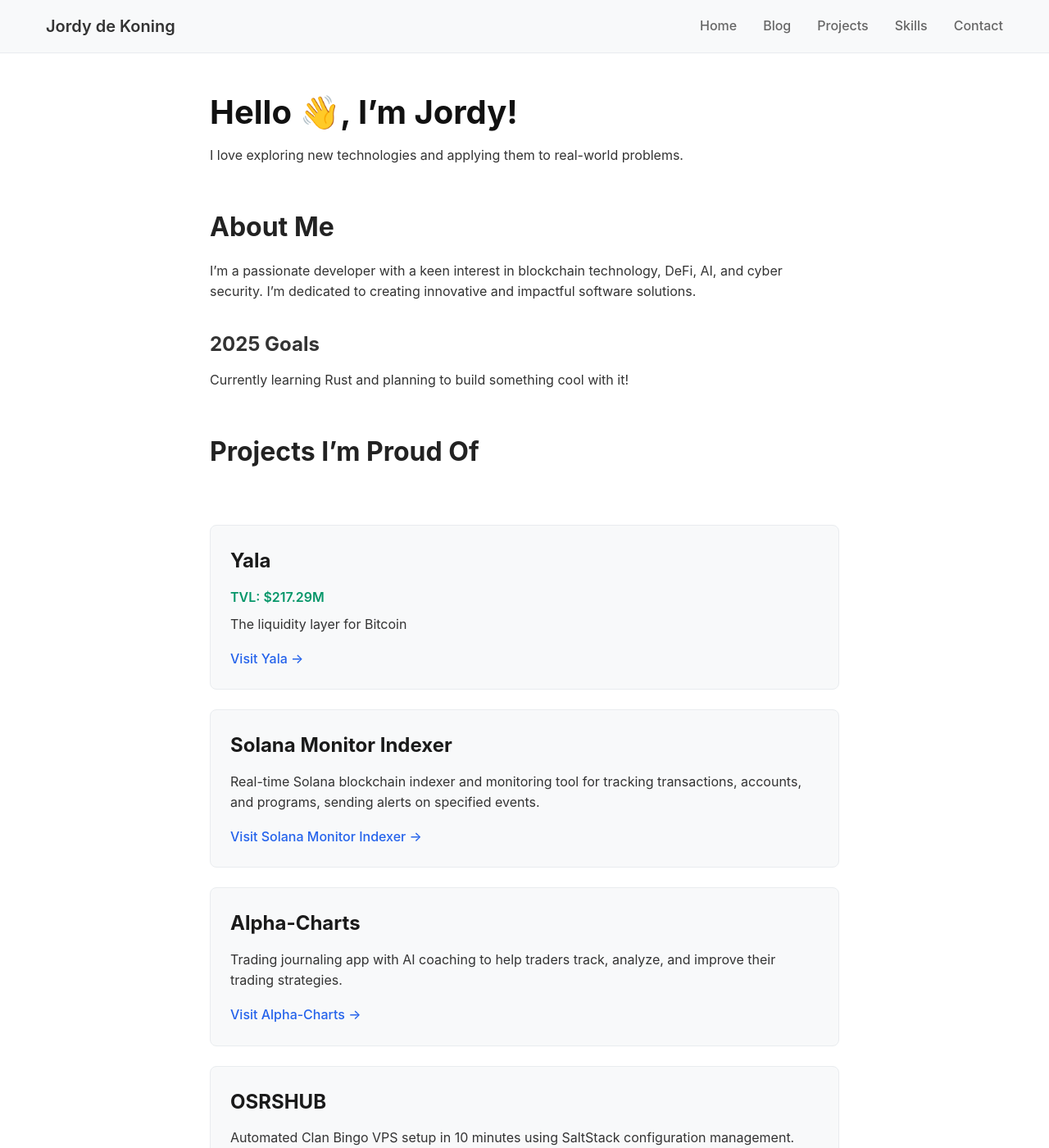
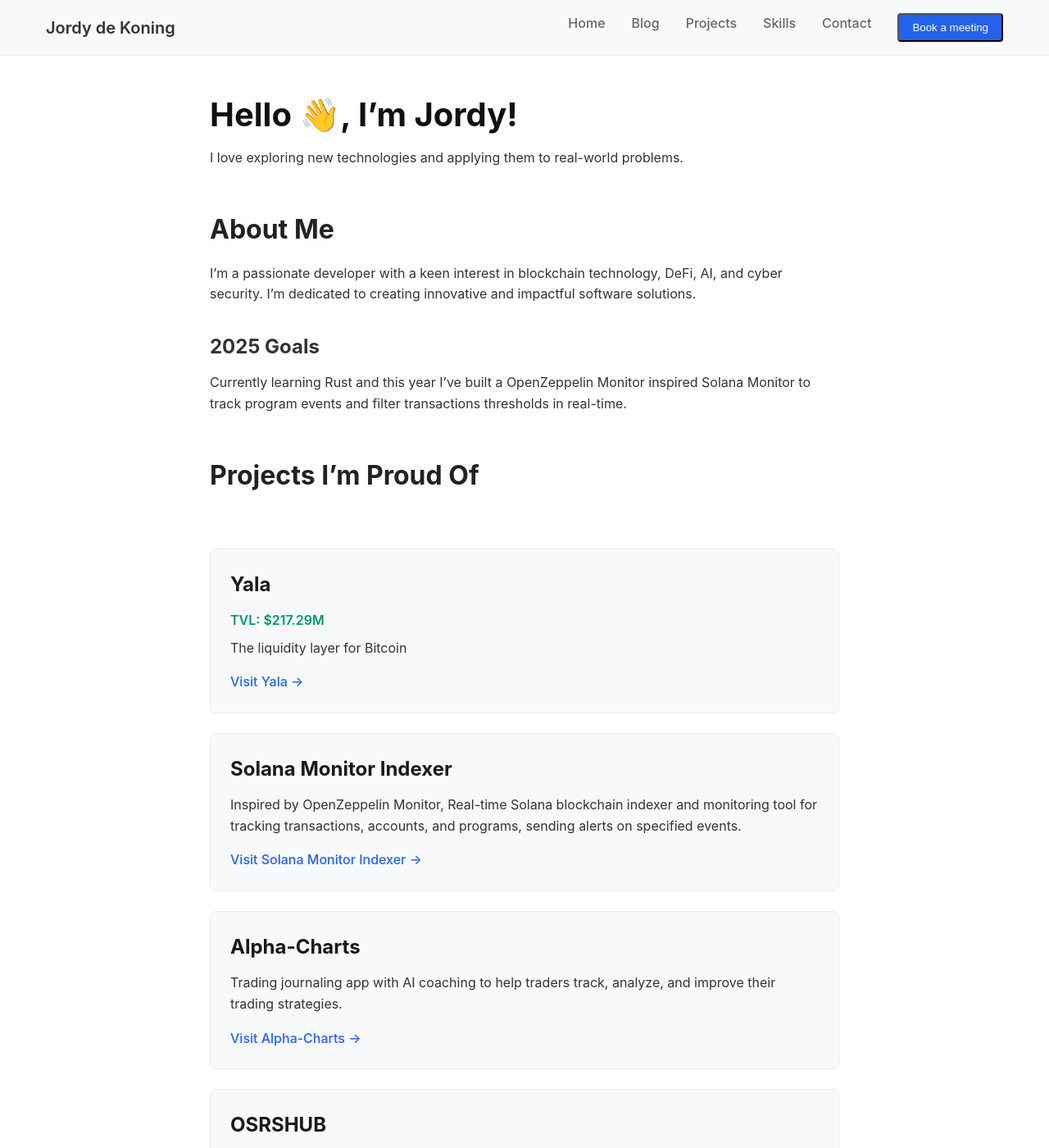
Before and after one commit to JordyKingz/jordykingz.github.io, a Jekyll site: the page built from index.md, in a window 1280 px wide and 1400 px high. Shown: the whole window at 82% size. Built offline with Jekyll 4.4.1, drawn with Linux system fonts in a browser that asks for light colours; comment, search, counter and statistics services are not loaded.

Commit message:
added favicon and seo image

```diff
--- a/_config.yml
+++ b/_config.yml
@@ -5,6 +5,8 @@
 email: hello@jordydekoning.com
 baseurl: "" # the subpath of your site, e.g. /blog
 url: "https://jordydekoning.com" # the base hostname & protocol for your site
+logo: /assets/images/og-image.png
+image: /assets/images/og-image.png
 
 # Social media
 twitter_username: developerjordy
--- a/_data/projects.yml
+++ b/_data/projects.yml
@@ -3,7 +3,7 @@
   tvl: $217.29M
   url: https://yala.org
 - name: Solana Monitor Indexer
-  description: Real-time Solana blockchain indexer and monitoring tool for tracking
+  description: Inspired by OpenZeppelin Monitor, Real-time Solana blockchain indexer and monitoring tool for tracking
     transactions, accounts, and programs, sending alerts on specified events.
   url: https://github.com/JordyKingz/yala-svm-monitor
 - name: Alpha-Charts
--- a/_layouts/default.html
+++ b/_layouts/default.html
@@ -8,6 +8,7 @@
     <link rel="stylesheet" href="{{ '/assets/css/style.css' | relative_url }}">
 
     <script src="https://cdn.counter.dev/script.js" data-id="451dfbe2-fe4d-4994-b835-4d55eb21c59f" data-utcoffset="8"></script>
+    <link rel="icon" href="{{ '/assets/images/favicon.png' | relative_url }}" type="image/x-icon">
     {% feed_meta %}
     {% seo %}
 </head>
@@ -21,6 +22,9 @@
                 <li><a href="{{ '/#projects' | relative_url }}">Projects</a></li>
                 <li><a href="{{ '/#skills' | relative_url }}">Skills</a></li>
                 <li><a href="{{ '/#contact' | relative_url }}">Contact</a></li>
+                <li><a href="https://cal.com/jordydekoning" target="_blank" rel="noopener noreferrer">
+                    <button class="book-button">Book a meeting</button>
+                </a></li>
             </ul>
         </nav>
     </header>
--- a/assets/css/style.css
+++ b/assets/css/style.css
@@ -19,6 +19,16 @@
 
 a:hover {
     text-decoration: underline;
+}
+
+.book-button {
+    display: inline-block;
+    padding: 0.5rem 1rem;
+    background-color: #2563eb;
+    color: #fff;
+    border-radius: 4px;
+    font-weight: 500;
+    transition: background-color 0.3s ease;
 }
 
 /* Layout */
--- a/index.md
+++ b/index.md
@@ -13,7 +13,7 @@
 
 ### 2025 Goals
 
-Currently learning Rust and planning to build something cool with it!
+Currently learning Rust and this year I've built a OpenZeppelin Monitor inspired Solana Monitor to track program events and filter transactions thresholds in real-time.
 
 ## Projects I'm Proud Of
 
```
Also changed, not shown: _posts/2025-11-25-hacking-ai-c2-server-malware.md (+2 -4 lines), assets/images/favicon.png (added), assets/images/og-image.png (added).
